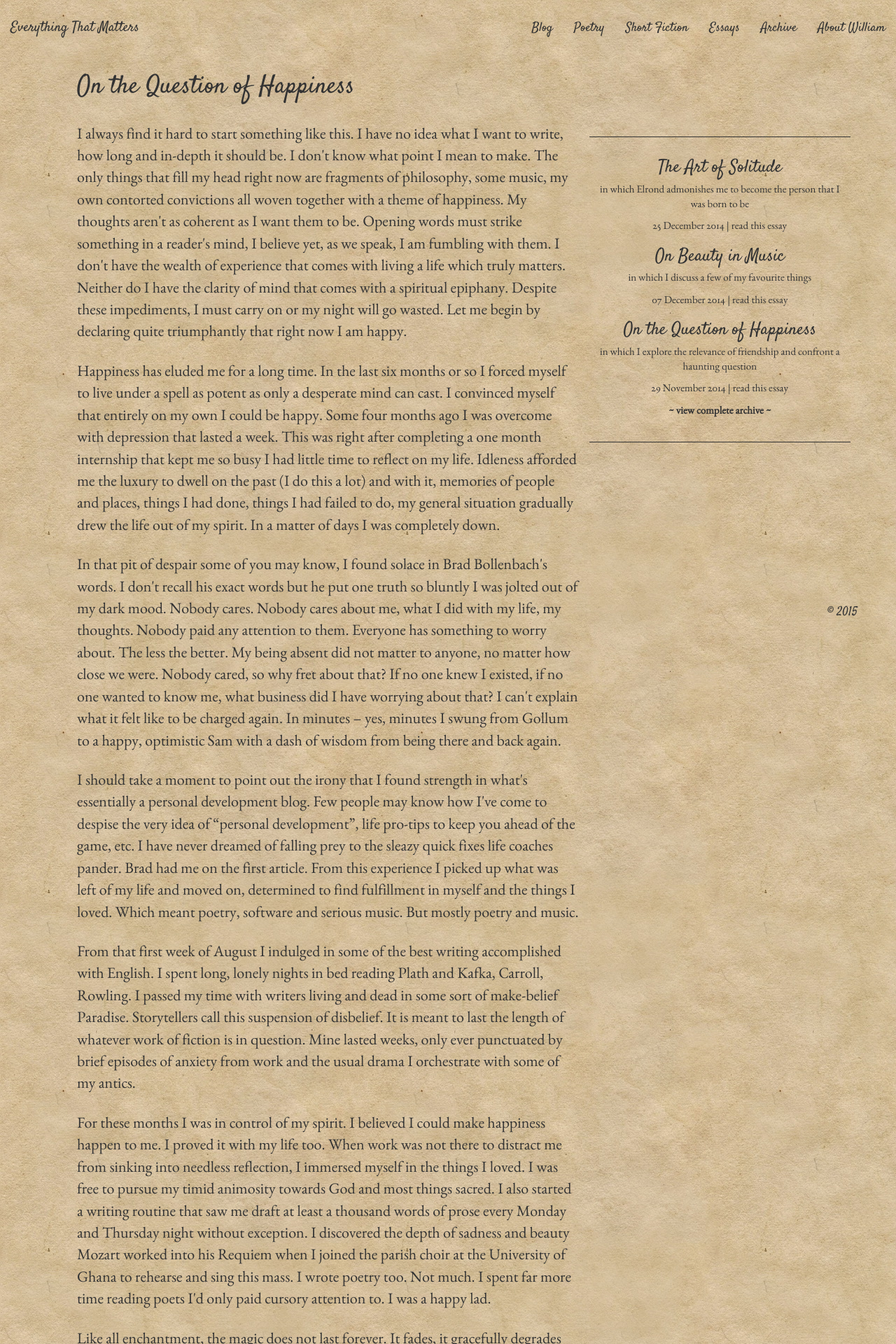
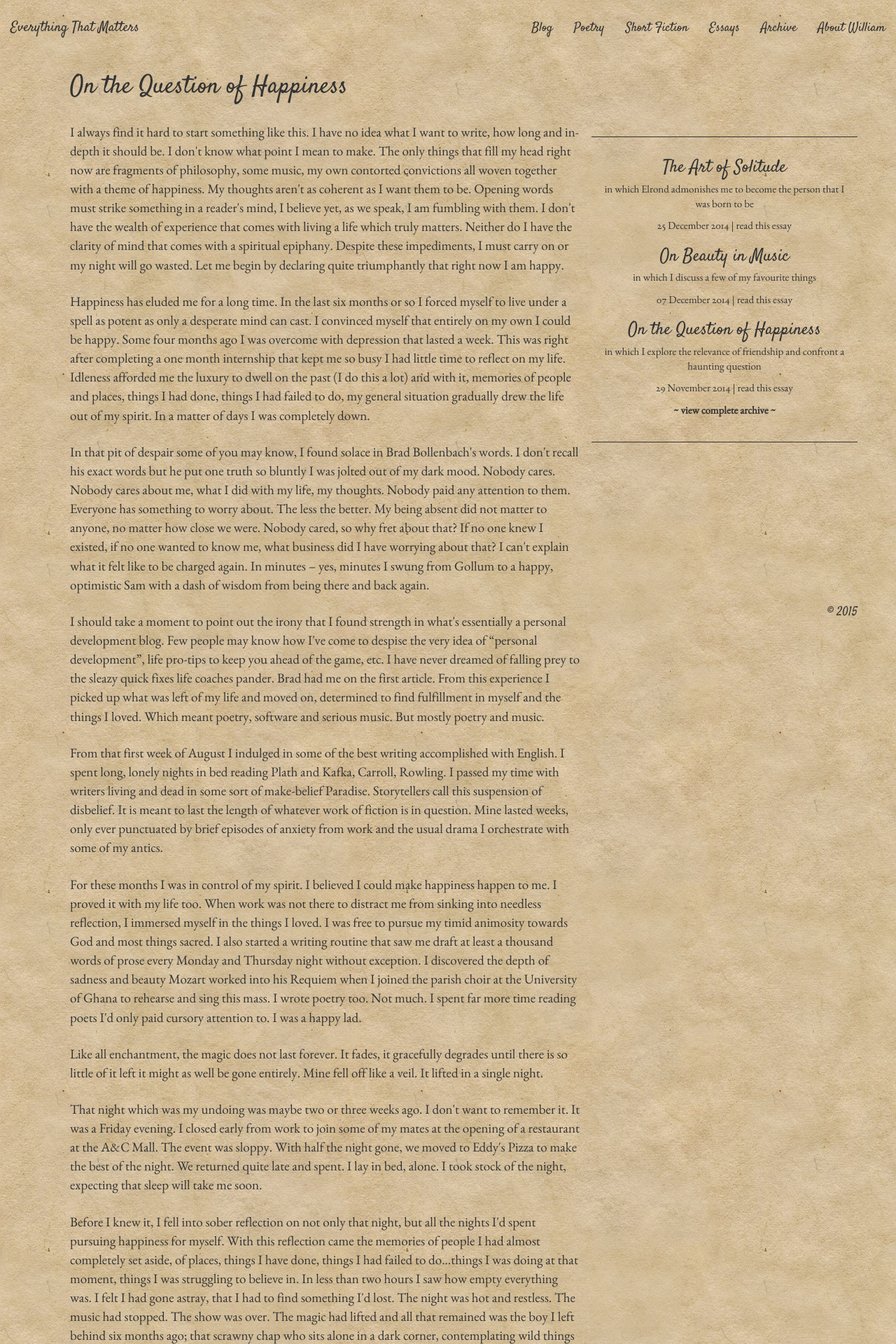
Before and after one commit to jessejohnson/wsgeorge, a Jekyll site: the page built from _posts/2014-11-29-on-the-question-of-happiness.html, in a window 1280 px wide. Shown: the top 1920 px of the page at 70% size. Built offline with Jekyll 4.4.1, drawn with Linux system fonts in a browser that asks for light colours; nearby versions of some CDN libraries.

Commit message:
edit css to better support mobile reading

```diff
--- a/css/wsgeorge.css
+++ b/css/wsgeorge.css
@@ -117,8 +117,8 @@ body{
 
 
 .content-container{
-	padding-left: 10px;
-	padding-right: 10px;
+/*	padding-left: 5px;
+	padding-right: 5px;*/
 }
 
 .content-title{
@@ -140,7 +140,7 @@ body{
 
 .content-text{
 	font-family: ebgaramond, serif;
-	font-size: 22px;
+	font-size: 19px;
 	/*color: #FFFFFF;*/
 	color: #333;
 	margin-bottom: 25px;
@@ -151,11 +151,12 @@ body{
 	/*color: #FFFFFF;*/
 	color: #333;
 	text-decoration: underline;
+	font-weight: bold;
 }
 
 .content-quote{
 	font-family: ebgaramond, serif;
-	font-size: 24px;
+	font-size: 22px;
 	/*color: #FFFFFF;*/
 	color: #333;
 	margin-top: 25px;
```
